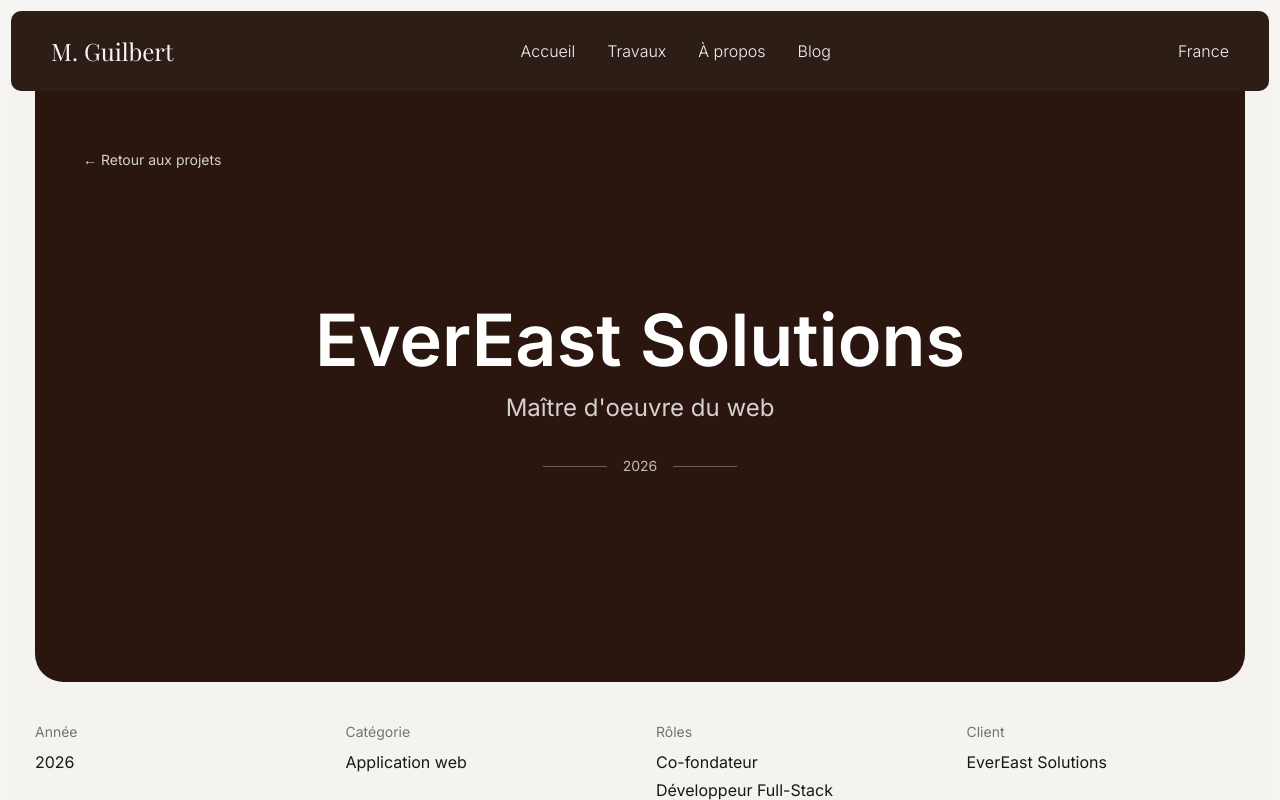
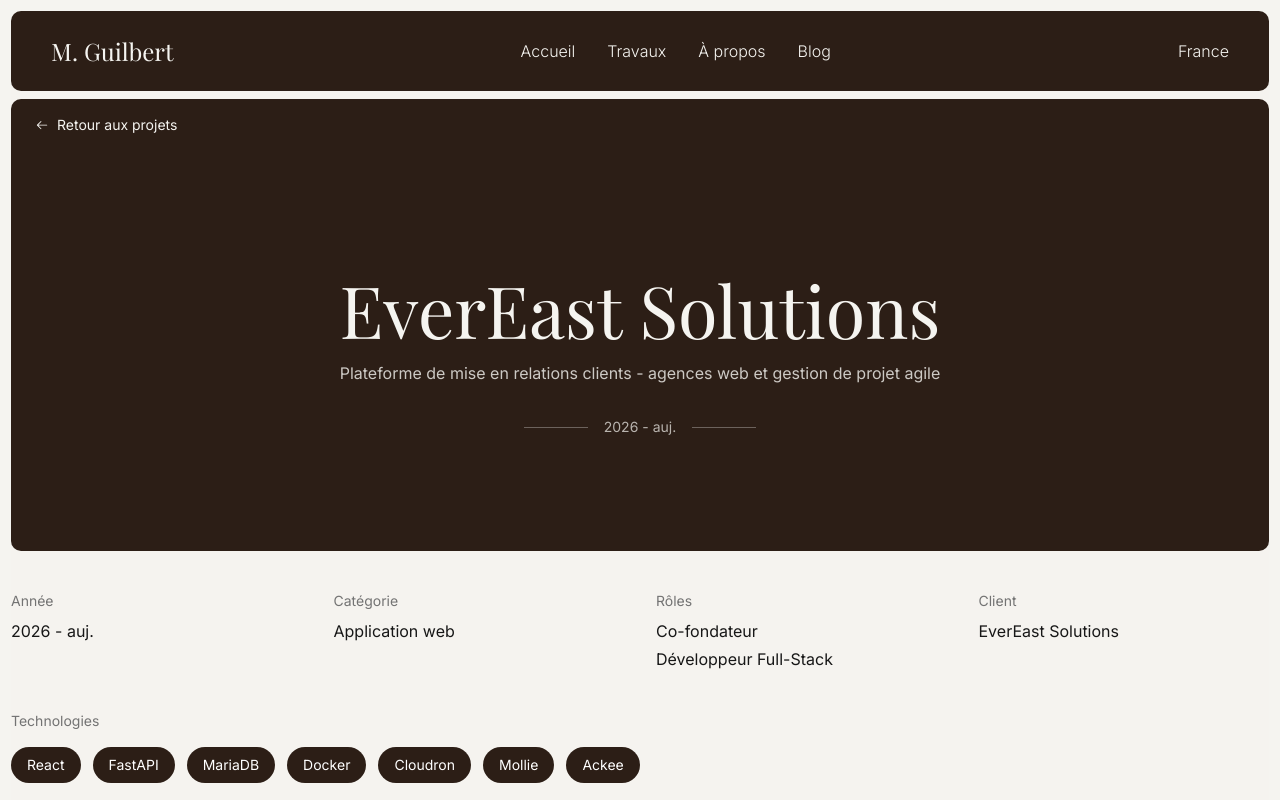
Before and after one commit to Maethik/matheoguilbert.fr, a Next.js app: page /en/works/EverEastSolutions in a window 1280 px wide. Built offline with nearby package versions, Linux system fonts and the light colour scheme; a web font is replaced by a local one.

Commit message:
fixed design project page

```diff
--- a/app/[locale]/page.tsx
+++ b/app/[locale]/page.tsx
@@ -5,13 +5,13 @@ import TimelineSection from "@/components/sections/AboutSection";
 
 import { getAllProjects } from "@/lib/projects/get-projects";
 
-type Props = {
+type props = {
 	params: Promise<{
 		locale: string;
 	}>;
 };
 
-export default async function Home({ params }: Props) {
+export default async function Home({ params }: props) {
 	const { locale } = await params;
 	const projects = getAllProjects();
 
--- a/app/[locale]/works/[slug]/page.tsx
+++ b/app/[locale]/works/[slug]/page.tsx
@@ -1,13 +1,13 @@
 import { notFound } from "next/navigation";
 import { MDXRemote } from "next-mdx-remote/rsc";
 import { getAllProjects, getProjectBySlug, getProjectSlugs } from "@/lib/projects/get-projects";
-import { mdxComponents } from "@/components/mdx/mdx-components";
+import { mdxComponents } from "@/components/mdx/mdxComponents";
 import { ProjectHero } from "@/components/sections/ProjectHero";
 import { ProjectMeta } from "@/components/sections/ProjectMeta";
 import { ProjectTechnologies } from "@/components/sections/ProjectTechnologies";
 import { OtherProjects } from "@/components/sections/OtherProjects";
 
-type Props = {
+type props = {
     params: Promise<{
         locale: string;
         slug: string;
@@ -21,7 +21,7 @@ export function generateStaticParams() {
     ]);
 }
 
-export default async function ProjectPage({ params }: Props) {
+export default async function ProjectPage({ params }: props) {
     const { locale, slug } = await params;
     const project = getProjectBySlug(slug);
 
@@ -39,17 +39,17 @@ export default async function ProjectPage({ params }: Props) {
         }));
 
     return (
-        <main className="bg-[#f5f3ef] text-[#2b160f]">
-            <div className="mx-auto max-w-7xl px-6 py-6">
+        <main className="bg-[#f5f3ef]">
+            <div className="mx-auto max-w-full ">
                 <ProjectHero
                     locale={locale}
                     title={project.title}
-                    subtitle={project.subtitle}
-                    year={project.year}
+                    description={project.description}
+                    dateLabel={project.dateLabel}
                 />
 
                 <ProjectMeta
-                    year={project.year}
+                    dateLabel={project.dateLabel}
                     category={project.category}
                     roles={project.roles}
                     client={project.client}
@@ -58,13 +58,11 @@ export default async function ProjectPage({ params }: Props) {
                 <ProjectTechnologies technologies={project.technologies} />
 
                 <section className="pb-16">
-                    <article
-                        className="
-              prose prose-neutral max-w-none
-              prose-h2:text-6xl prose-h2:font-semibold prose-h2:text-[#2b160f]
-              prose-p:text-base prose-p:leading-8 prose-p:text-neutral-800
-            "
-                    >
+                    <article className="
+                        prose prose-neutral max-w-none
+                        prose-h2:text-6xl prose-h2:font-semibold prose-h2:text-[#2b160f]
+                        prose-p:text-base prose-p:leading-8 prose-p:text-neutral-800
+                    ">
                         <MDXRemote source={project.content} components={mdxComponents} />
                     </article>
                 </section>
--- a/components/mdx/mdx-components.tsx
+++ b/components/mdx/mdxComponents.tsx
@@ -3,7 +3,7 @@ import { ProjectPreviewGrid } from "@/components/mdx/ProjectPreviewGrid";
 import { ProjectVisitButton } from "@/components/mdx/ProjectVisitButton";
 
 export const mdxComponents = {
-  ProjectsColumns: ProjectsColumns,
-  ProjectPreviewGrid,
-  ProjectVisitButton,
+	ProjectsColumns: ProjectsColumns,
+	ProjectPreviewGrid,
+	ProjectVisitButton,
 };
--- a/components/sections/OtherProjects.tsx
+++ b/components/sections/OtherProjects.tsx
@@ -1,6 +1,6 @@
 import Link from "next/link";
 
-type Props = {
+type props = {
     locale: string;
     projects: {
         slug: string;
@@ -9,7 +9,7 @@ type Props = {
     }[];
 };
 
-export function OtherProjects({ locale, projects }: Props) {
+export function OtherProjects({ locale, projects }: props) {
     if (!projects.length) return null;
 
     return (
--- a/components/sections/ProjectHero.tsx
+++ b/components/sections/ProjectHero.tsx
@@ -1,32 +1,36 @@
 import Link from "next/link";
 
-type Props = {
+import { GoArrowLeft } from "react-icons/go";
+
+type props = {
     title: string;
-    subtitle: string;
-    year: number;
+    description: string;
+    dateLabel: string;
     locale: string;
 };
 
-export function ProjectHero({ title, subtitle, year, locale }: Props) {
+export function ProjectHero({ title, description, dateLabel, locale }: props) {
     return (
-        <section className="rounded-[28px] bg-[#2b160f] px-6 py-16 text-white md:px-12 md:py-28">
+        <div className="md:pt-22">
+            <section className="rounded-[10px] bg-brand-brown flex flex-col items-center justify-center  text-brand-beige px-6 py-4">
                 <Link
-                href={`/${locale}/works`}
-                className="mb-10 inline-flex text-sm text-white/80 hover:text-white"
+                    href={`/${locale}#works`}
+                    className="w-full mb-10 inline-flex items-center justify-start gap-2 text-sm text-brand-beige"
                 >
-                ← Retour aux projets
+                    <GoArrowLeft /> Retour aux projets
                 </Link>
 
-            <div className="mx-auto flex min-h-[360px] max-w-4xl flex-col items-center justify-center text-center">
-                <h1 className="text-5xl font-semibold md:text-7xl">{title}</h1>
-                <p className="mt-4 text-lg text-white/80 md:text-2xl">{subtitle}</p>
+                <div className="mx-auto flex min-h-90 max-w-4xl flex-col items-center justify-center text-center">
+                    <h1 className="text-5xl font-serif md:text-7xl">{title}</h1>
+                    <p className="mt-4 font-sans text-base text-brand-beige/80">{description}</p>
 
-                <div className="mt-8 flex items-center gap-4 text-sm text-white/70">
+                    <div className="mt-8 flex items-center gap-4 text-sm text-brand-beige/70">
                         <span className="h-px w-16 bg-white/30" />
-                    <span>{year}</span>
+                        <span>{dateLabel}</span>
                         <span className="h-px w-16 bg-white/30" />
                     </div>
                 </div>
             </section>
+        </div>
     );
 }
--- a/components/sections/ProjectMeta.tsx
+++ b/components/sections/ProjectMeta.tsx
@@ -1,5 +1,5 @@
-type Props = {
-    year: number;
+type props = {
+    dateLabel: string;
     category: string;
     roles: string[];
     client: string;
@@ -20,10 +20,10 @@ function Item({
     );
 }
 
-export function ProjectMeta({ year, category, roles, client }: Props) {
+export function ProjectMeta({ dateLabel, category, roles, client }: props) {
     return (
         <section className="grid gap-8 py-10 md:grid-cols-4">
-            <Item label="Année">{year}</Item>
+            <Item label="Année">{dateLabel}</Item>
             <Item label="Catégorie">{category}</Item>
             <Item label="Rôles">
                 <div className="flex flex-col gap-1">
--- a/components/sections/ProjectTechnologies.tsx
+++ b/components/sections/ProjectTechnologies.tsx
@@ -1,8 +1,8 @@
-type Props = {
+type props = {
     technologies: string[];
 };
 
-export function ProjectTechnologies({ technologies }: Props) {
+export function ProjectTechnologies({ technologies }: props) {
     return (
         <section className="pb-16">
             <p className="mb-4 text-sm text-neutral-500">Technologies</p>
@@ -11,7 +11,7 @@ export function ProjectTechnologies({ technologies }: Props) {
                 {technologies.map((tech) => (
                     <span
                         key={tech}
-                        className="rounded-full bg-[#2b160f] px-4 py-2 text-sm text-white"
+                        className="rounded-full bg-brand-brown px-4 py-2 text-sm text-white"
                     >
                         {tech}
                     </span>
--- a/components/sections/WorksSection.tsx
+++ b/components/sections/WorksSection.tsx
@@ -1,12 +1,12 @@
 import { Project } from "@/lib/projects/types";
 import { ProjectCard } from "../ui/ProjectCard";
 
-type Props = {
+type props = {
     projects: Project[];
     locale: string;
 };
 
-export default function WorksSection({ projects, locale }: Props) {
+export default function WorksSection({ projects, locale }: props) {
     return (
         <section id="works" className="w-full flex flex-col items-start justify-start">
             <h2 className="text-[clamp(80px,10vw,128px)] font-serif text-brand-brown mt-6 mb-4">Travaux</h2>
--- a/content/projects/EverEastSolutions.mdx
+++ b/content/projects/EverEastSolutions.mdx
@@ -1,7 +1,6 @@
 ---
 title: "EverEast Solutions"
-subtitle: "Maître d'oeuvre du web"
-year: 2026
+priority: 1
 dateLabel: "2026 - auj."
 category: "Application web"
 client: "EverEast Solutions"
--- a/lib/projects/get-projects.ts
+++ b/lib/projects/get-projects.ts
@@ -38,5 +38,5 @@ export function getAllProjects(): Project[] {
     return getProjectSlugs()
         .map((slug) => getProjectBySlug(slug))
         .filter((project): project is Project => project !== null)
-        .sort((a, b) => b.year - a.year);
+        .sort((a, b) => b.priority - a.priority);
 }
--- a/lib/projects/types.ts
+++ b/lib/projects/types.ts
@@ -1,7 +1,6 @@
 export type ProjectFrontmatter = {
     title: string;
-    subtitle: string;
-    year: number;
+    priority: number;
     category: string;
     client: string;
     roles: string[];
```
Also changed, not shown: components/ui/ProjectCard.tsx (+9 -9 lines). Lines whose indentation alone changed are shown as unchanged.
